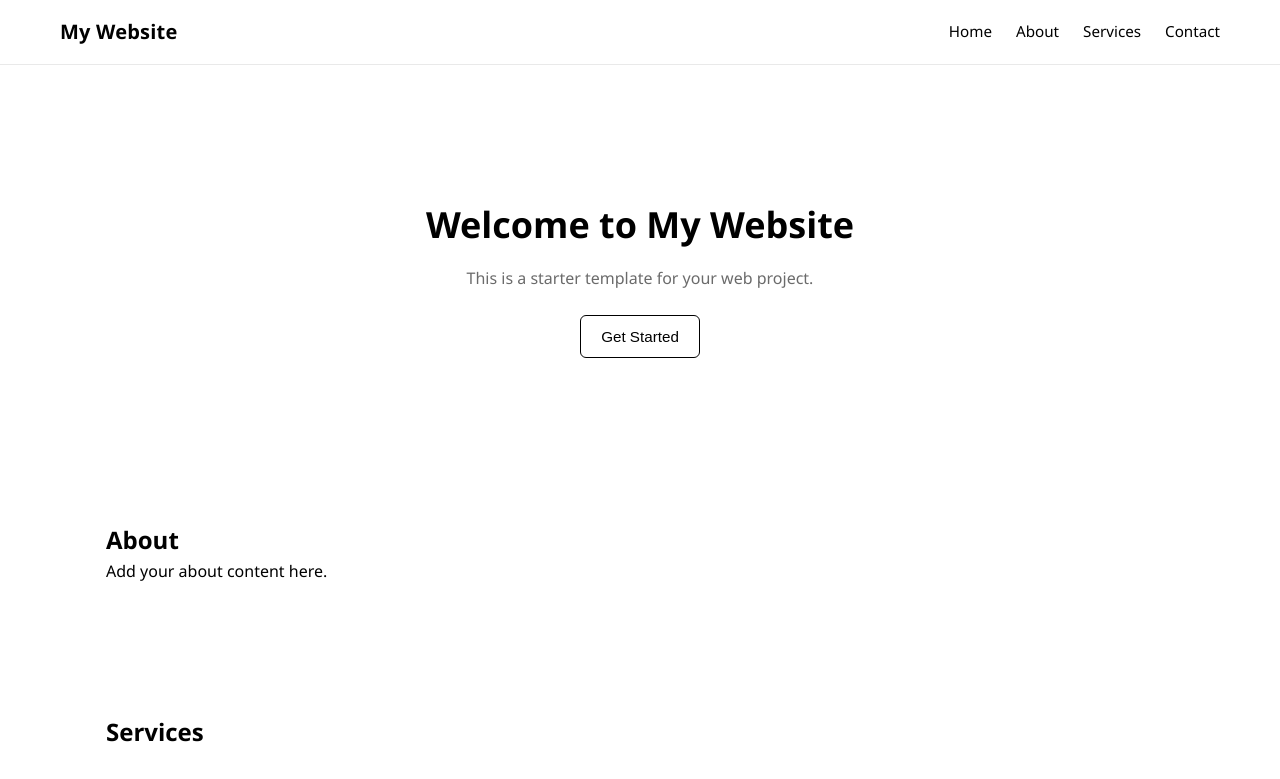
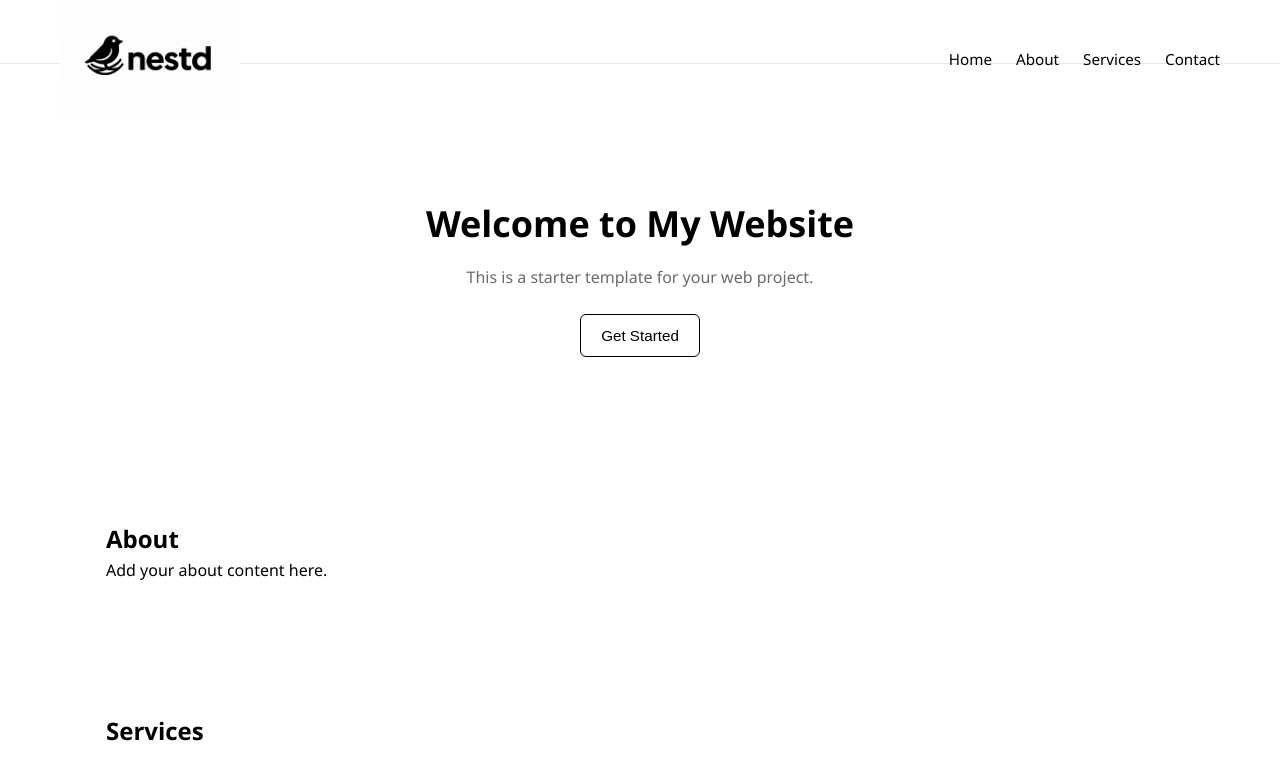
Before and after one commit to calebyoon23/Nestd, a plain HTML site: page index.html in a window 1280 px wide. Shown: the top 779 px of the page. Drawn offline with Linux system fonts and the light colour scheme.

Commit message:
added header and logo

```diff
--- a/css/styles.css
+++ b/css/styles.css
@@ -26,7 +26,8 @@ body {
 header {
     background-color: var(--bg);
     color: var(--text);
-    padding: 1rem 0;
+    height: 64px;                 /* 👈 fixed header height */
+    padding: 0;
     position: sticky;
     top: 0;
     z-index: 100;
@@ -197,6 +198,12 @@ footer {
     padding: 2rem 1rem;
     border-top: 1px solid var(--border);
 }
+.logo img {
+    height: 120px;      /* 👈 change this number */
+    width: auto;       /* keeps proportions */
+    display: block;
+}
+
 
 /* Responsive Design */
 @media (max-width: 768px) {
@@ -211,4 +218,5 @@ footer {
     section {
         padding: 2rem 0;
     }
+
 }
--- a/index.html
+++ b/index.html
@@ -11,8 +11,9 @@
     <header>
         <nav>
             <div class="logo">
-                <h1>My Website</h1>
+                <img src="images/nestd-logo.png" alt="Nestd logo" />
             </div>
+
             <ul class="nav-links">
                 <li><a href="#home">Home</a></li>
                 <li><a href="#about">About</a></li>
```
Also changed, not shown: images/nestd-logo.png (added).
